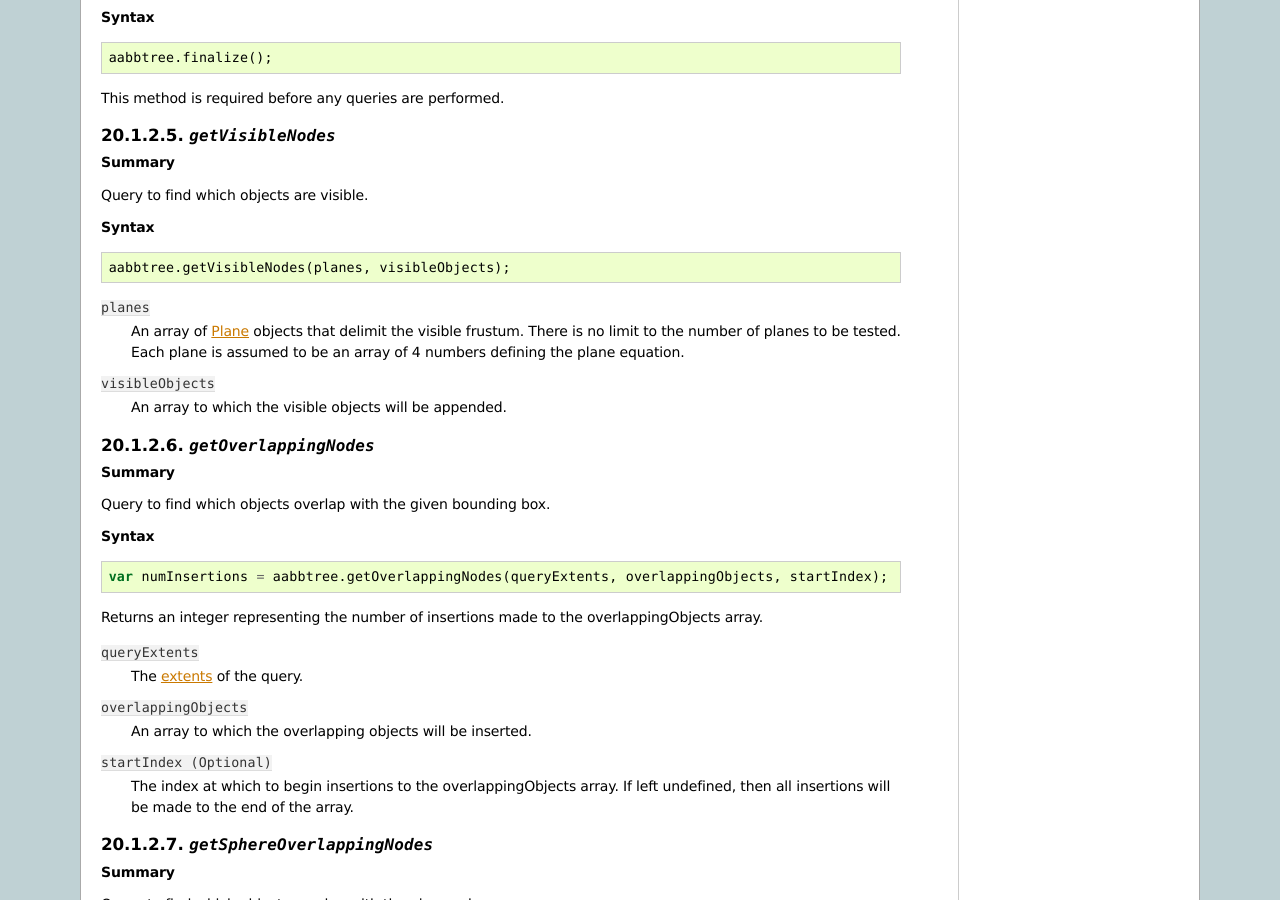
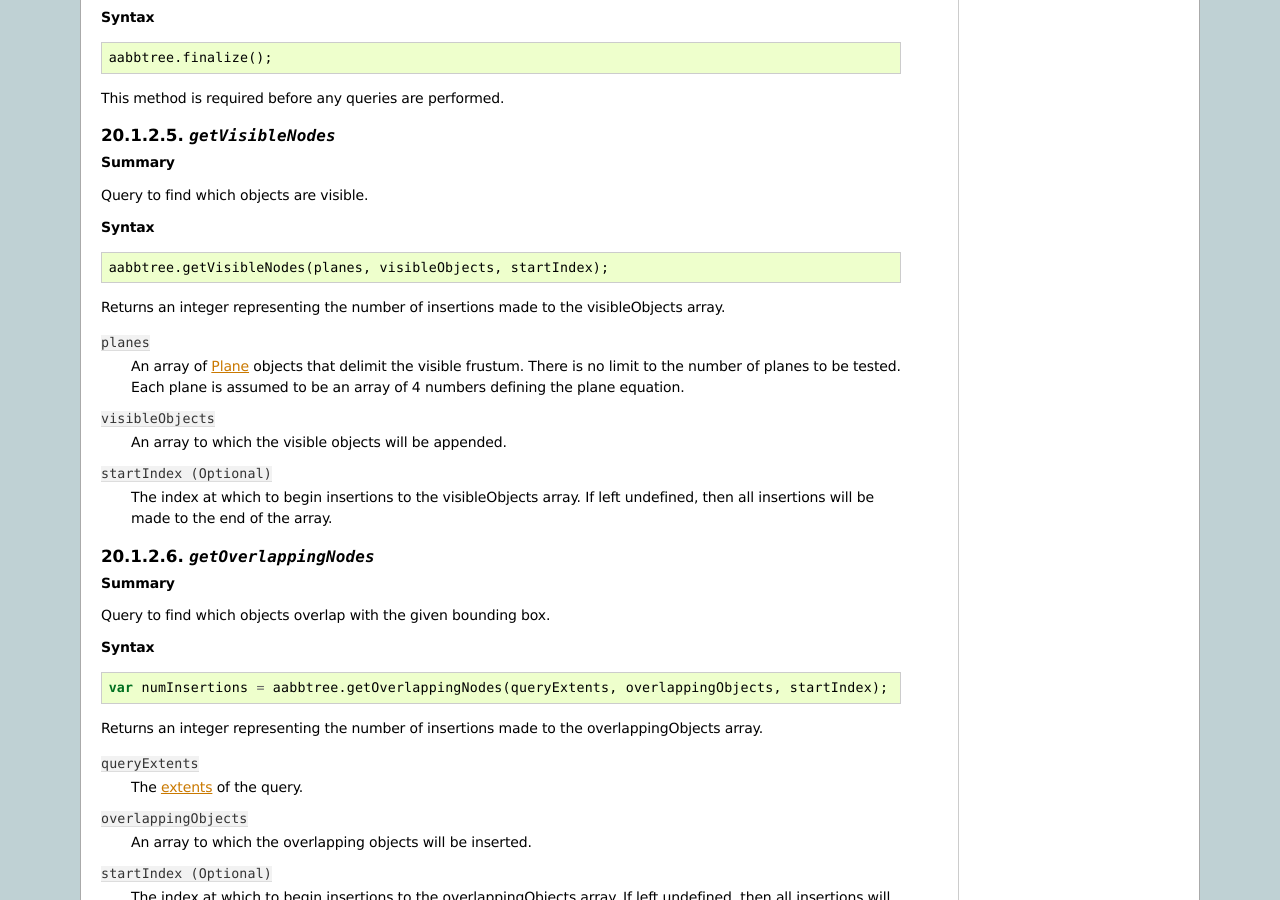
Before and after one commit to turbulenz/turbulenz_engine, a Sphinx documentation site: the page built from docs/source/jslibrary_api/aabbtree_api.rst, in a window 1280 px wide and 900 px high, scrolled down 1632 px. Built offline with Sphinx 7.4.7, drawn with Linux system fonts in a browser that asks for light colours.

Commit message:
Added optional insertion index parameter to getVisibleNodes.

```diff
--- a/docs/source/jslibrary_api/aabbtree_api.rst
+++ b/docs/source/jslibrary_api/aabbtree_api.rst
@@ -143,7 +143,9 @@ Query to find which objects are visible.
 
 **Syntax** ::
 
-    aabbtree.getVisibleNodes(planes, visibleObjects);
+    aabbtree.getVisibleNodes(planes, visibleObjects, startIndex);
+
+Returns an integer representing the number of insertions made to the visibleObjects array.
 
 ``planes``
     An array of :ref:`Plane <plane>` objects that delimit the visible frustum.
@@ -152,6 +154,10 @@ Query to find which objects are visible.
 
 ``visibleObjects``
     An array to which the visible objects will be appended.
+
+``startIndex (Optional)``
+    The index at which to begin insertions to the visibleObjects array.
+    If left undefined, then all insertions will be made to the end of the array.
 
 
 .. index::
```
Also changed, not shown: 1 other file.
